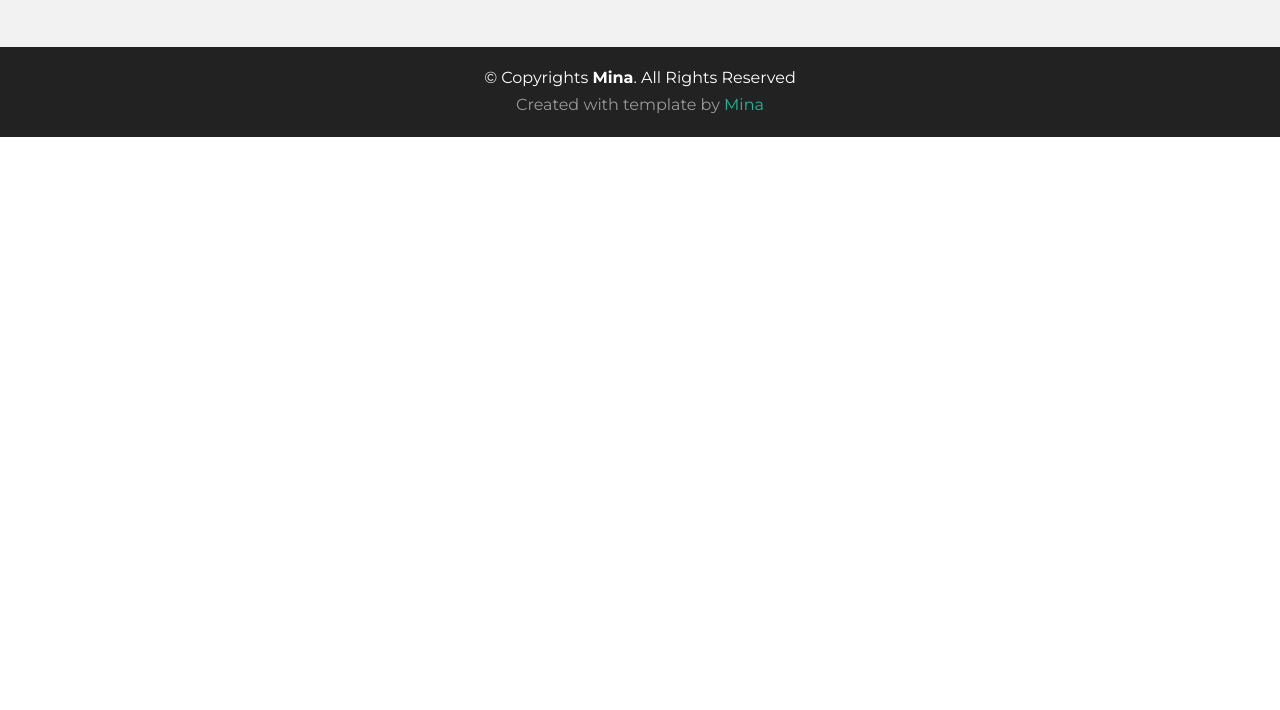
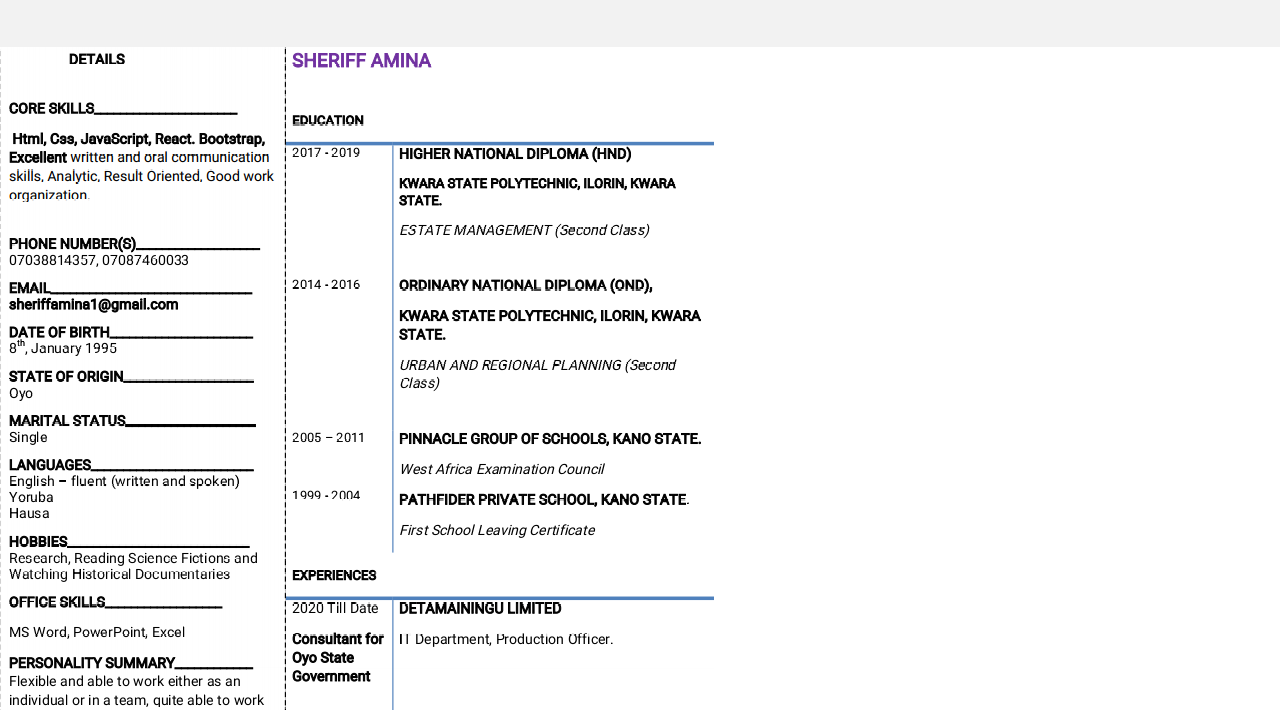
Before and after one commit to amina69/portfolio, a website: page public/about.html in a window 1280 px wide. Shown: the part 1010-1720 px from the top of the page. Before the commit the page ends 1147 px from the top, so only its background shows below. Drawn offline with Linux system fonts and the light colour scheme.

Commit message:
make it better

```diff
--- a/public/about.html
+++ b/public/about.html
@@ -93,6 +93,11 @@
       </div>
     </div>
 
+
+    <div>
+      <img src="img/myCv.png">
+    </div>
+
   <div id="copyrights">
     <div class="container">
       <p>
```
Also changed, not shown: public/img/myCv.png (added).
